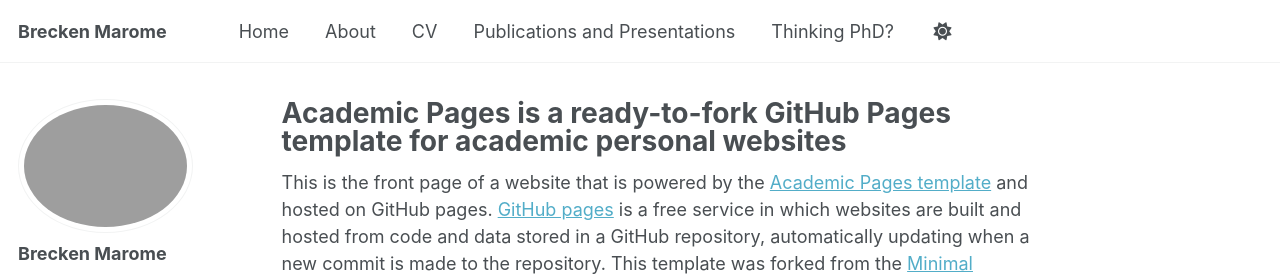
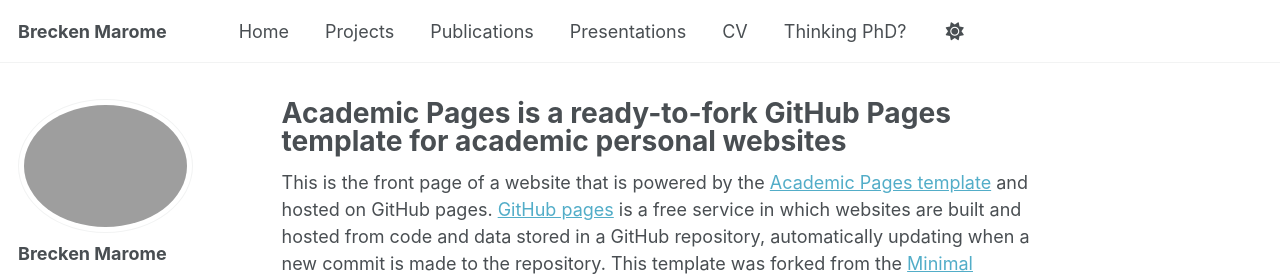
Before and after one commit to btmarome/btmarome.github.io, a Jekyll site: the page built from _pages/about.md, in a window 1280 px wide. Shown: the top 276 px of the page. Built offline with Jekyll 4.4.1, drawn with Linux system fonts in a browser that asks for light colours; some web fonts are replaced; a script that is not in the unit is left out.

Commit message:
Update navigation.yml

```diff
--- a/_data/navigation.yml
+++ b/_data/navigation.yml
@@ -12,17 +12,20 @@ main:
   - title: "Home"
     url: /
 
-  - title: "About"
-    url: /about/
+  - title: "Projects"
+    url: /projects/
+
+  - title: "Publications"
+    url: /publications/
+
+  - title: "Presentations"
+    url: /presentations/
 
   - title: "CV"
     url: /cv/
 
-  - title: "Publications and Presentations"
-    url: /publications/
-
   - title: "Thinking PhD?"
-    url: /markdown/
+    url: /thinking-phd/
 
   # Optional: Uncomment when ready
   # - title: "Talks"
```
